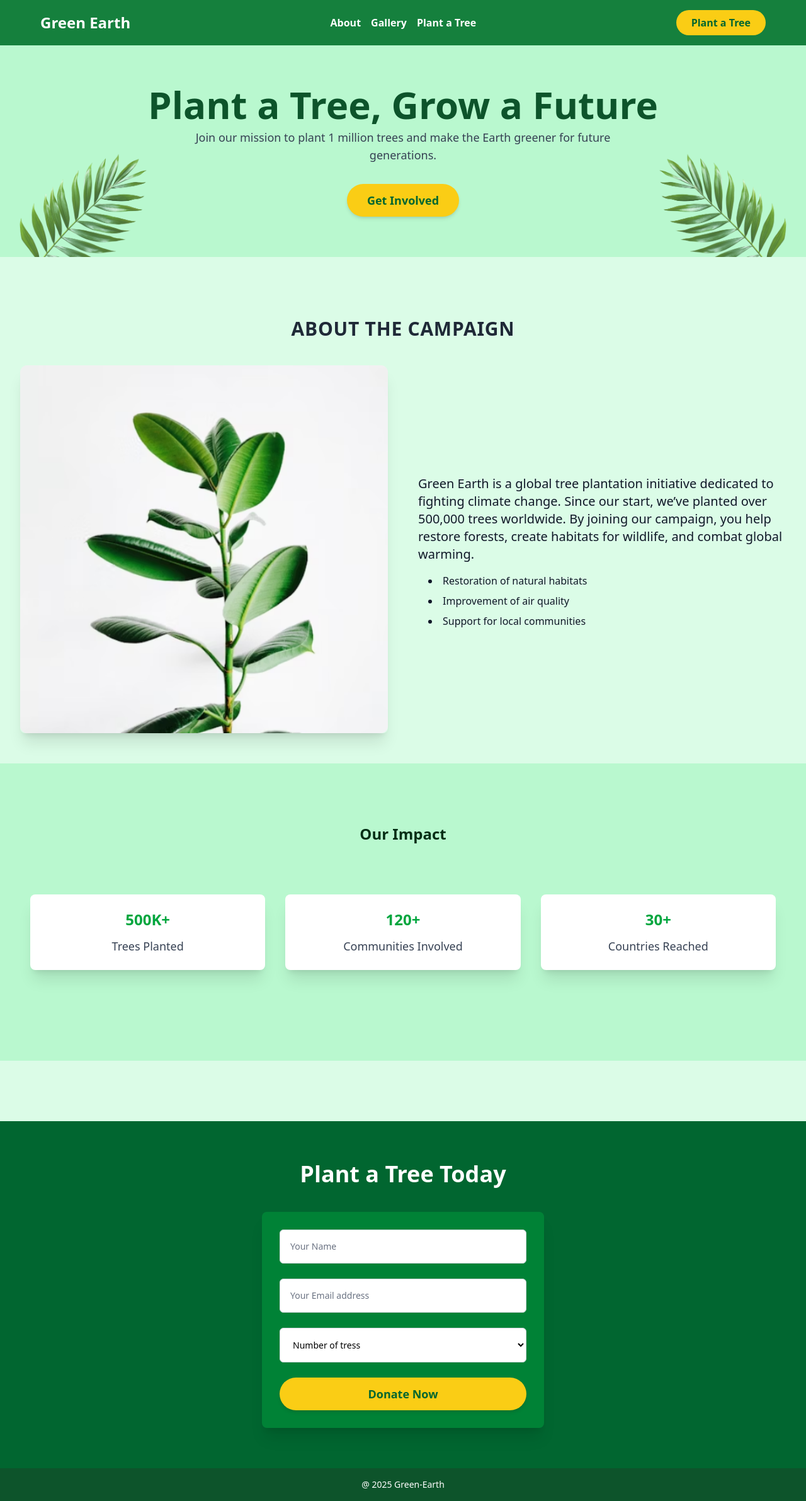
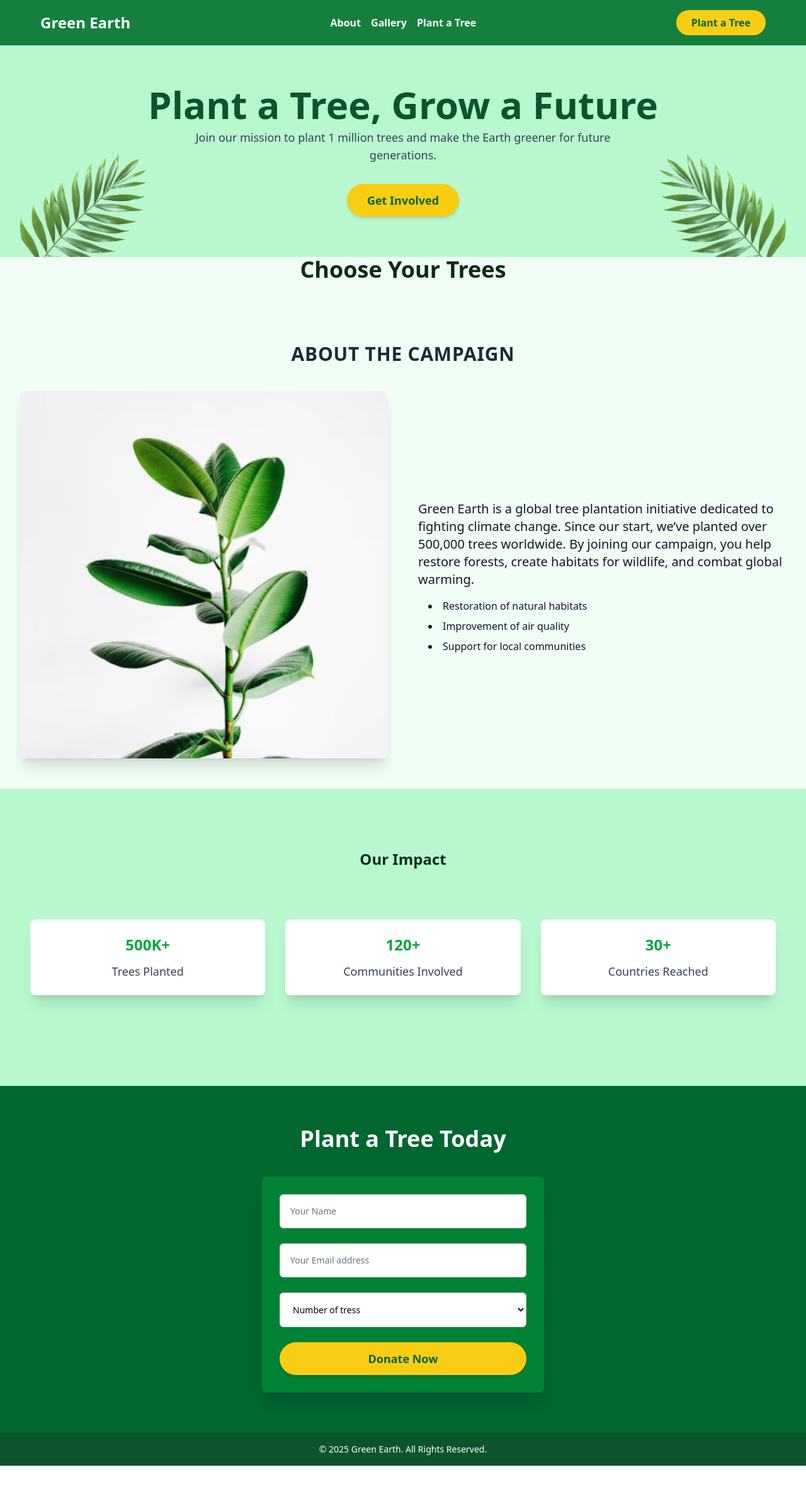
Before and after one commit to humaira599/assaingment-6, a plain HTML site: page index.html in a window 1280 px wide. Shown: the whole page at 63% size. After the commit the page ends 2327 px from the top, so only its background shows below. Drawn offline with nearby package versions, Linux system fonts and the light colour scheme.

Commit message:
first commit

```diff
--- a/index.html
+++ b/index.html
@@ -24,7 +24,7 @@
   </header>
   <main>
     <!-- banner -->
-   <div class="relative bg-green-200 py-16 md:py-16 overflow-hidden">
+   <section class="relative bg-green-200 py-16 md:py-16 overflow-hidden">
    <img src="./assets/hero-leaf1.png"
    alt=""
    class="absolute left-0 bottom-0 w-1/4 h-auto z-0 opacity-75 md:w-1/5">
@@ -43,8 +43,17 @@
   </div>
    </div>
 
-   </div>
-      <section class="py-12 md:py-24 bg-green-100">
+   </section>
+
+   <!-- all categories and cart section -->
+   <section class="bg-green-50">
+    <h1 class="text-green-950 text-center font-semibold text-4xl">Choose Your Trees</h1>
+    <div id="">
+
+    </div>
+   </section>
+
+      <section class="py-12 md:py-24 bg-green-50">
         <div class="max-w-7xl mx-auto px-4 sm:px-6 lg:px-8 ">
           <div class="mb-10 text-center">
              <span class="text-3xl  text-[#1f2937] font-extrabold uppercase tracking-wide">
@@ -92,7 +101,9 @@
       </div>
      </section>
       </section>
-      <section class="w-full bg-green-800 flex flex-col items-center py-10 md:py-16 px-4">
+
+
+      <section class="w-full bg-green-800 flex flex-col items-center py-10 md:py-16 px-4 -mt-24">
         <h1 class="text-white text-3xl sm:text-4xl font-semibold mb-8 md:mb-10 text-center">
        Plant a Tree Today</h1>
        <div class="w-full max-w-sm sm:max-w-md bg-green-700 p-6 md:p-7 rounded-lg shadow-xl">
@@ -132,7 +143,8 @@
       </section>
   </main>
   <footer class="w-full bg-green-900 text-center py-4 mt-auto">
-    <p class="text-white text-sm">@ 2025 Green-Earth</p>
+    <p class="text-white text-sm">© 2025 Green Earth. All Rights Reserved.</p>
   </footer>
+  <script src="index.js"></script>
 </body>
 </html>
```
